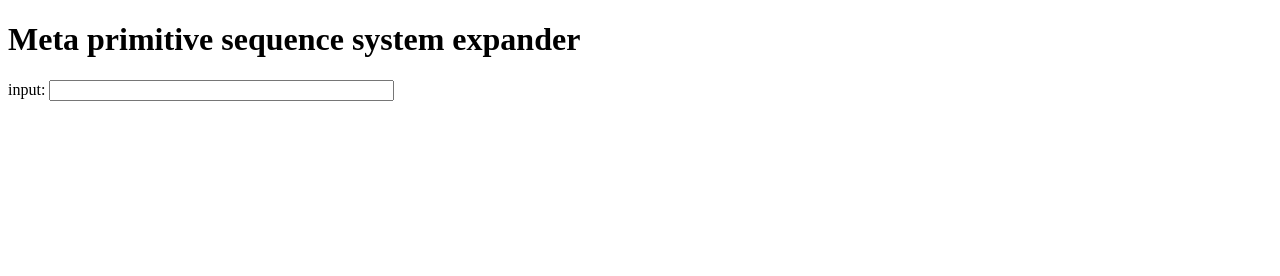
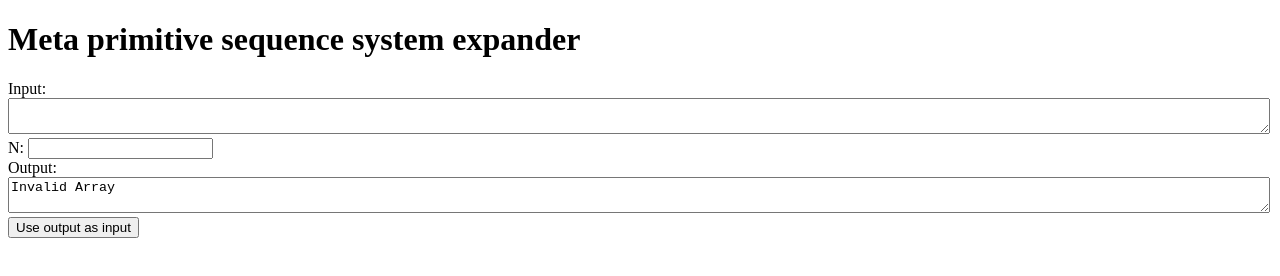
Before and after one commit to scleptera/scleptera.github.io, a plain HTML site: page index.html in a window 1280 px wide. Drawn offline with Linux system fonts and the light colour scheme.

Commit message:
Update index.html

```diff
--- a/index.html
+++ b/index.html
@@ -6,8 +6,13 @@
   </head>
   <body>
     <h1>Meta primitive sequence system expander</h1>
-    <label for="input">input:</label>
-    <input type="text" id="input" name="input" size="40">
+    <div>Input:</div>
+    <textarea id="input" style="width:calc(100% - 8px)" oninput="updateOutput()"></textarea>
+    <label for="nInput">N:</label>
+    <input id="nInput">
+    <div>Output:</div>
+    <textarea id="output" style="width:calc(100% - 8px)" readonly></textarea>
+    <button onclick="outputToInput()">Use output as input</button>
     <script src="script.js"></script>
   </body>
 </html>
```
